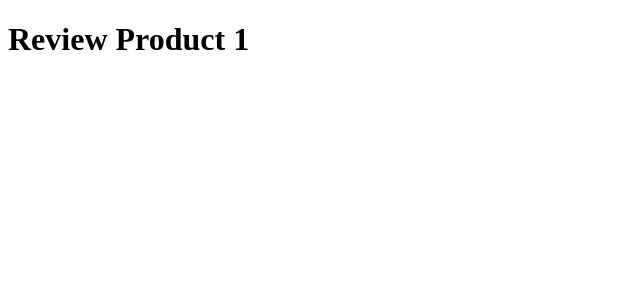
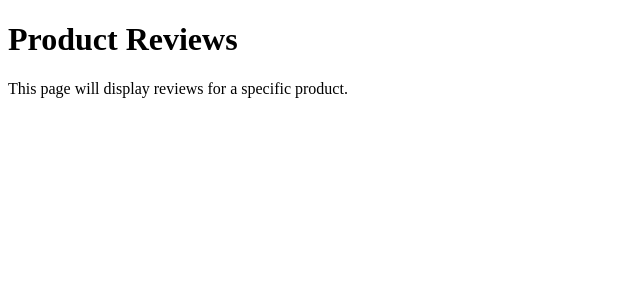
Before and after one commit to natanmuletahunde/next-tut, a Next.js app: page /product/1/reviews in a window 1280 px wide. Shown: the top 300 px of the page, without its empty margins (0-640 px from the left). Built offline with nearby package versions, Linux system fonts and the light colour scheme.

Commit message:
create the nested routing in the dynamic route

```diff
--- a/src/app/product/[productId]/reviews/page.tsx
+++ b/src/app/product/[productId]/reviews/page.tsx
@@ -1,12 +1,8 @@
-export default async function ProductReviews({
-  params,
-}: {
-  params: Promise<{ productId: string; reviewId: string }>;
-}) {
-  const { productId, reviewId } = await params;
-  return (
-    <h1>
-      Review {reviewId} Product {productId}
-    </h1>
-  );
+export default function ProductReviews() {
+    return (
+        <div>
+            <h1>Product Reviews</h1>
+            <p>This page will display reviews for a specific product.</p>
+        </div>
+    );
 }
```
Also changed, not shown: src/app/product/[productId]/reviews/[reviewId]/page.tsx (added, +12 -0 lines).
